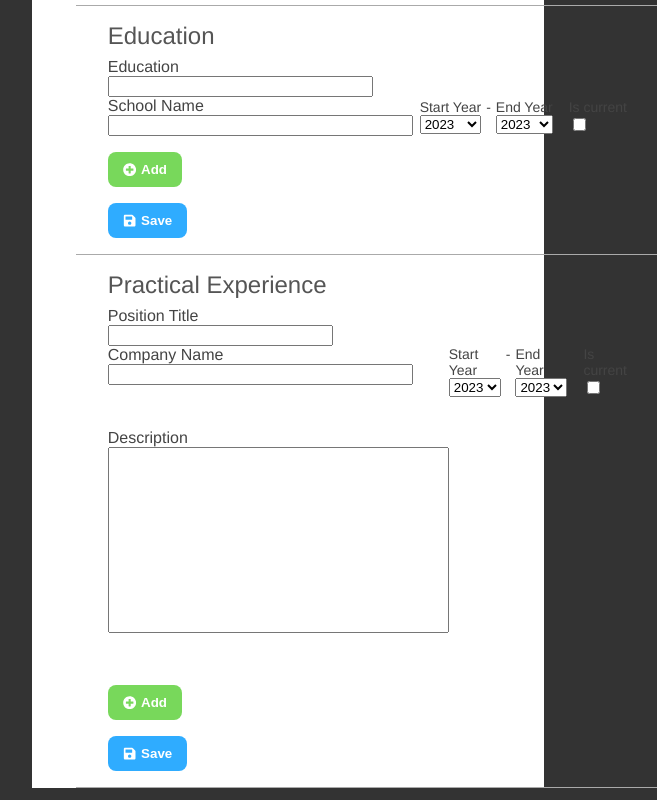
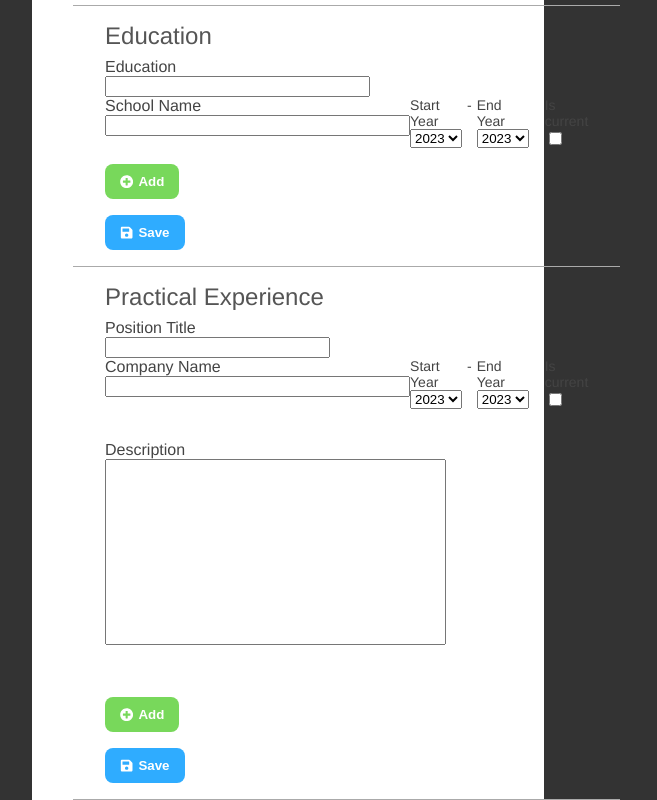
Before and after one commit to JSHC/odin-cvproject, a React (Create React App) app: page / in a window 1280 px wide. Shown: the part 364-1164 px from the top of the page, without its empty margins (352-1009 px from the left). Built offline with nearby package versions, Linux system fonts and the light colour scheme.

Commit message:
Span description container over 2 columns

```diff
--- a/src/styles/PracticalExperienceComponent.css
+++ b/src/styles/PracticalExperienceComponent.css
@@ -22,6 +22,7 @@
     grid-row: 3;
     margin-top: 2rem;
     margin-bottom: 2rem;
+    grid-column: 1 / span 2;
 }
 
 .practical-experience-years {
```
